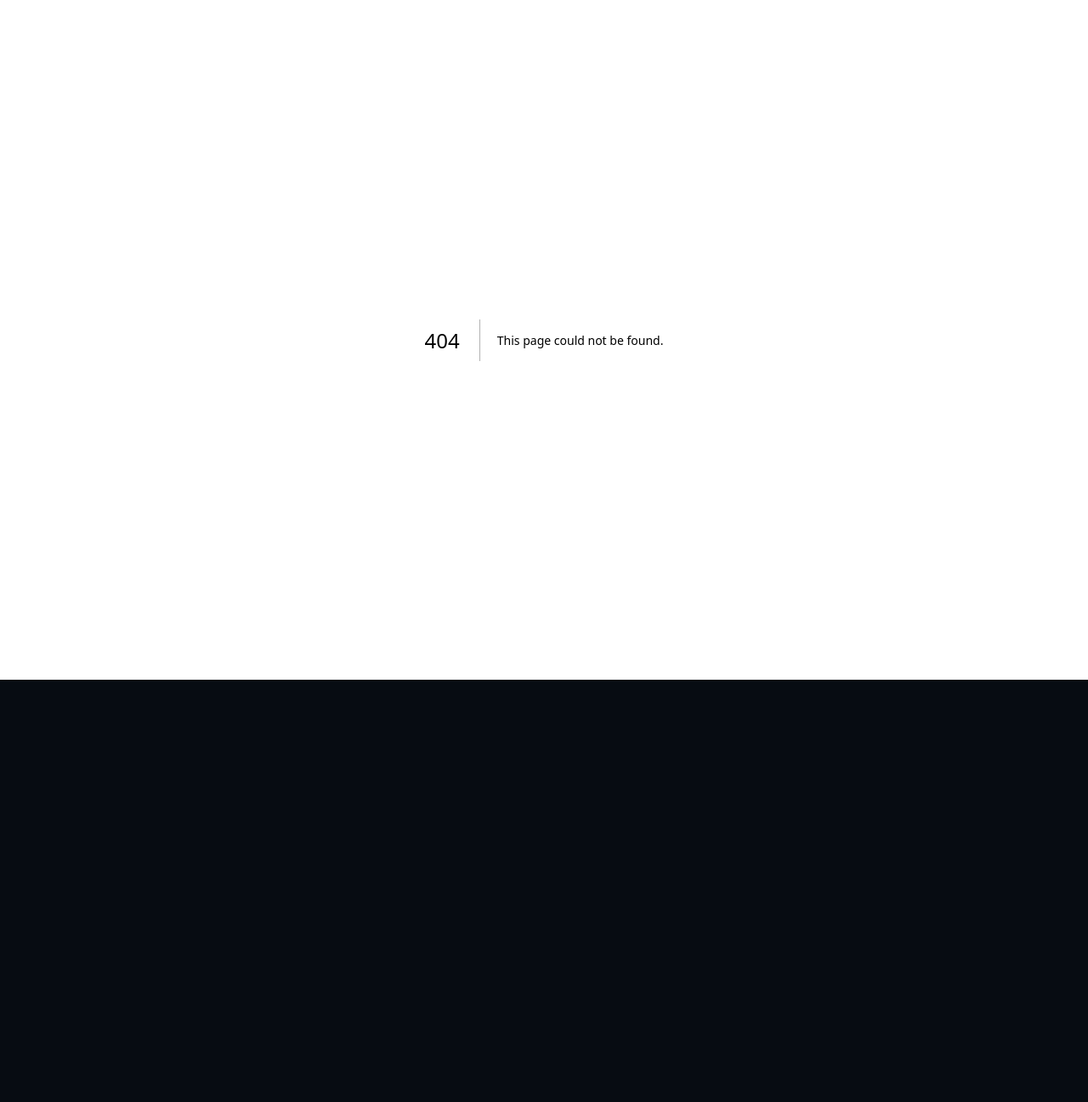
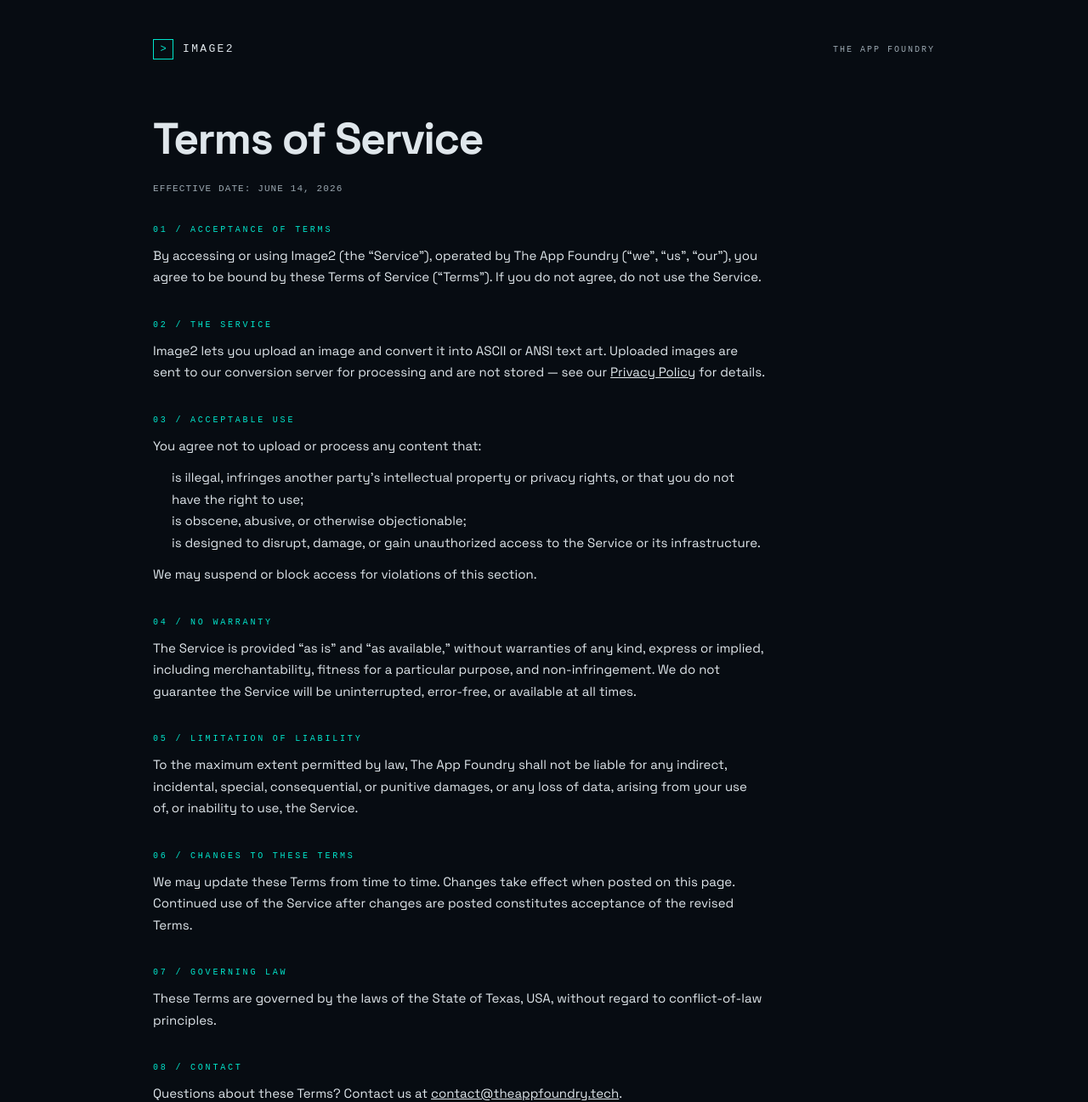
Before and after one commit to c0dezer019/Image2-Web, a Next.js app: page /terms in a window 1280 px wide. Before the commit this address had no page. Shown: the top 1297 px of the page at 85% size. Before the commit the page ends 800 px from the top, so only its background shows below. Built offline with nearby package versions, Linux system fonts and the light colour scheme.

Commit message:
feat: add Terms of Service page

```diff
--- /dev/null
+++ b/app/terms/page.tsx
@@ -0,0 +1,99 @@
+import type { Metadata } from "next";
+import { LegalPage, EFFECTIVE_DATE_STYLE, SECTION_STYLE, SECTION_LABEL_STYLE, P_STYLE, UL_STYLE } from "@/components/LegalPage";
+
+export const metadata: Metadata = {
+  title: "Terms of Service — Image2",
+  description: "Terms of Service for Image2, the image-to-text-art converter.",
+};
+
+export default function TermsPage() {
+  return (
+    <LegalPage title="Terms of Service">
+      <p style={EFFECTIVE_DATE_STYLE}>Effective date: June 14, 2026</p>
+
+      <section style={SECTION_STYLE}>
+        <div style={SECTION_LABEL_STYLE}>01 / Acceptance of Terms</div>
+        <p style={P_STYLE}>
+          By accessing or using Image2 (the &ldquo;Service&rdquo;), operated by The App
+          Foundry (&ldquo;we&rdquo;, &ldquo;us&rdquo;, &ldquo;our&rdquo;), you agree to be
+          bound by these Terms of Service (&ldquo;Terms&rdquo;). If you do not agree, do
+          not use the Service.
+        </p>
+      </section>
+
+      <section style={SECTION_STYLE}>
+        <div style={SECTION_LABEL_STYLE}>02 / The Service</div>
+        <p style={P_STYLE}>
+          Image2 lets you upload an image and convert it into ASCII or ANSI text art.
+          Uploaded images are sent to our conversion server for processing and are not
+          stored — see our{" "}
+          <a href="/privacy" style={{ color: "inherit", textDecoration: "underline" }}>
+            Privacy Policy
+          </a>{" "}
+          for details.
+        </p>
+      </section>
+
+      <section style={SECTION_STYLE}>
+        <div style={SECTION_LABEL_STYLE}>03 / Acceptable Use</div>
+        <p style={P_STYLE}>You agree not to upload or process any content that:</p>
+        <ul style={UL_STYLE}>
+          <li>is illegal, infringes another party&rsquo;s intellectual property or privacy rights, or that you do not have the right to use;</li>
+          <li>is obscene, abusive, or otherwise objectionable;</li>
+          <li>is designed to disrupt, damage, or gain unauthorized access to the Service or its infrastructure.</li>
+        </ul>
+        <p style={P_STYLE}>
+          We may suspend or block access for violations of this section.
+        </p>
+      </section>
+
+      <section style={SECTION_STYLE}>
+        <div style={SECTION_LABEL_STYLE}>04 / No Warranty</div>
+        <p style={P_STYLE}>
+          The Service is provided &ldquo;as is&rdquo; and &ldquo;as available,&rdquo;
+          without warranties of any kind, express or implied, including
+          merchantability, fitness for a particular purpose, and non-infringement. We do
+          not guarantee the Service will be uninterrupted, error-free, or available at
+          all times.
+        </p>
+      </section>
+
+      <section style={SECTION_STYLE}>
+        <div style={SECTION_LABEL_STYLE}>05 / Limitation of Liability</div>
+        <p style={P_STYLE}>
+          To the maximum extent permitted by law, The App Foundry shall not be liable
+          for any indirect, incidental, special, consequential, or punitive damages, or
+          any loss of data, arising from your use of, or inability to use, the Service.
+        </p>
+      </section>
+
+      <section style={SECTION_STYLE}>
+        <div style={SECTION_LABEL_STYLE}>06 / Changes to These Terms</div>
+        <p style={P_STYLE}>
+          We may update these Terms from time to time. Changes take effect when posted
+          on this page. Continued use of the Service after changes are posted
+          constitutes acceptance of the revised Terms.
+        </p>
+      </section>
+
+      <section style={SECTION_STYLE}>
+        <div style={SECTION_LABEL_STYLE}>07 / Governing Law</div>
+        <p style={P_STYLE}>
+          These Terms are governed by the laws of the State of Texas, USA, without
+          regard to conflict-of-law principles.
+        </p>
+      </section>
+
+      <section style={SECTION_STYLE}>
+        <div style={SECTION_LABEL_STYLE}>08 / Contact</div>
+        <p style={P_STYLE}>
+          Questions about these Terms? Contact us at{" "}
+          <a href="mailto:contact@theappfoundry.tech" style={{ color: "inherit", textDecoration: "underline" }}>
+            contact@theappfoundry.tech
+          </a>
+          .
+        </p>
+      </section>
+    </LegalPage>
+  );
+}
```
